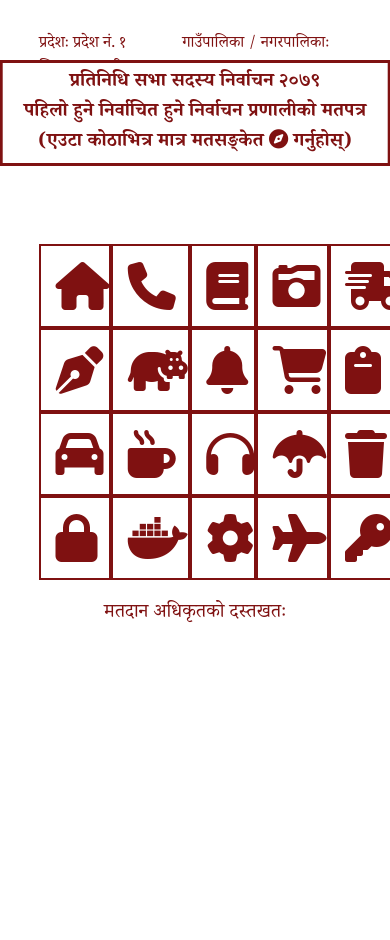
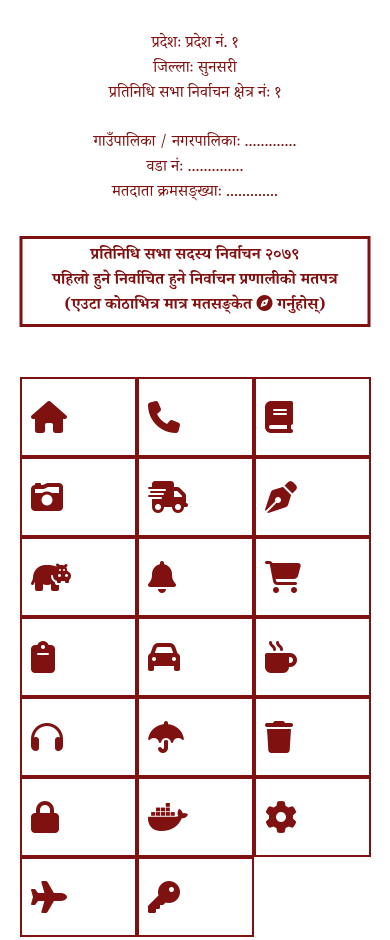
Before and after one commit to beejoy/ballot-paper, a website built with Parcel: page index.html in a window 390 px wide. Shown: the top 940 px of the page. Before the commit the page ends 844 px from the top, so only its background shows below. Built offline with nearby package versions, Linux system fonts and the light colour scheme.

Commit message:
Add responsive design

```diff
--- a/index.html
+++ b/index.html
@@ -3,14 +3,12 @@
   <head>
     <title>प्रतिनिधि सभा सदस्य निर्वाचन २०७९</title>
     <meta charset="UTF-8" />
+    <meta name="viewport" content="width=device-width,initial-scale=1.0" />
     <link rel="stylesheet" href="src/styles.css" />
     <style>
       @import url("https://fonts.googleapis.com/css2?family=Noto+Serif+Devanagari:wght@200;400;800&display=swap");
     </style>
-    <script
-      src="https://kit.fontawesome.com/e50b086b51.js"
-      crossorigin="anonymous"
-    ></script>
+    <script src="https://kit.fontawesome.com/e50b086b51.js" crossorigin="anonymous"></script>
   </head>
 
   <body>
--- a/src/styles.css
+++ b/src/styles.css
@@ -1,6 +1,7 @@
 * {
   margin: 0;
   padding: 0;
+  box-sizing: border-box;
 }
 :root {
   --color-red: rgb(127, 17, 17);
@@ -60,3 +61,47 @@ div[id="app"] {
   font-size: 1.2em;
   margin-top: 1em;
 }
+
+/* mobile settings */
+@media (max-width: 1024px) {
+  .hero {
+    position: relative;
+    top: 30px;
+  }
+  .hero p {
+    font-size: 1em;
+  }
+  .ballot-signs {
+    margin-top: 5em;
+  }
+}
+@media (max-width: 768px) {
+  div[id="app"] {
+    width: 85%;
+  }
+  .ballot-signs {
+    grid-template-columns: repeat(4, 1fr);
+  }
+}
+@media (max-width: 480px) and (orientation: portrait) {
+  div[id="app"] {
+    width: 90%;
+  }
+  .header {
+    flex-direction: column;
+    align-items: center;
+    row-gap: 1.5em;
+  }
+  .header p {
+    text-align: center;
+  }
+  .hero {
+    min-width: 100%;
+  }
+  .ballot-signs {
+    grid-template-columns: repeat(3, 1fr);
+  }
+  .ballot-sign i {
+    font-size: 2em;
+  }
+}
```
